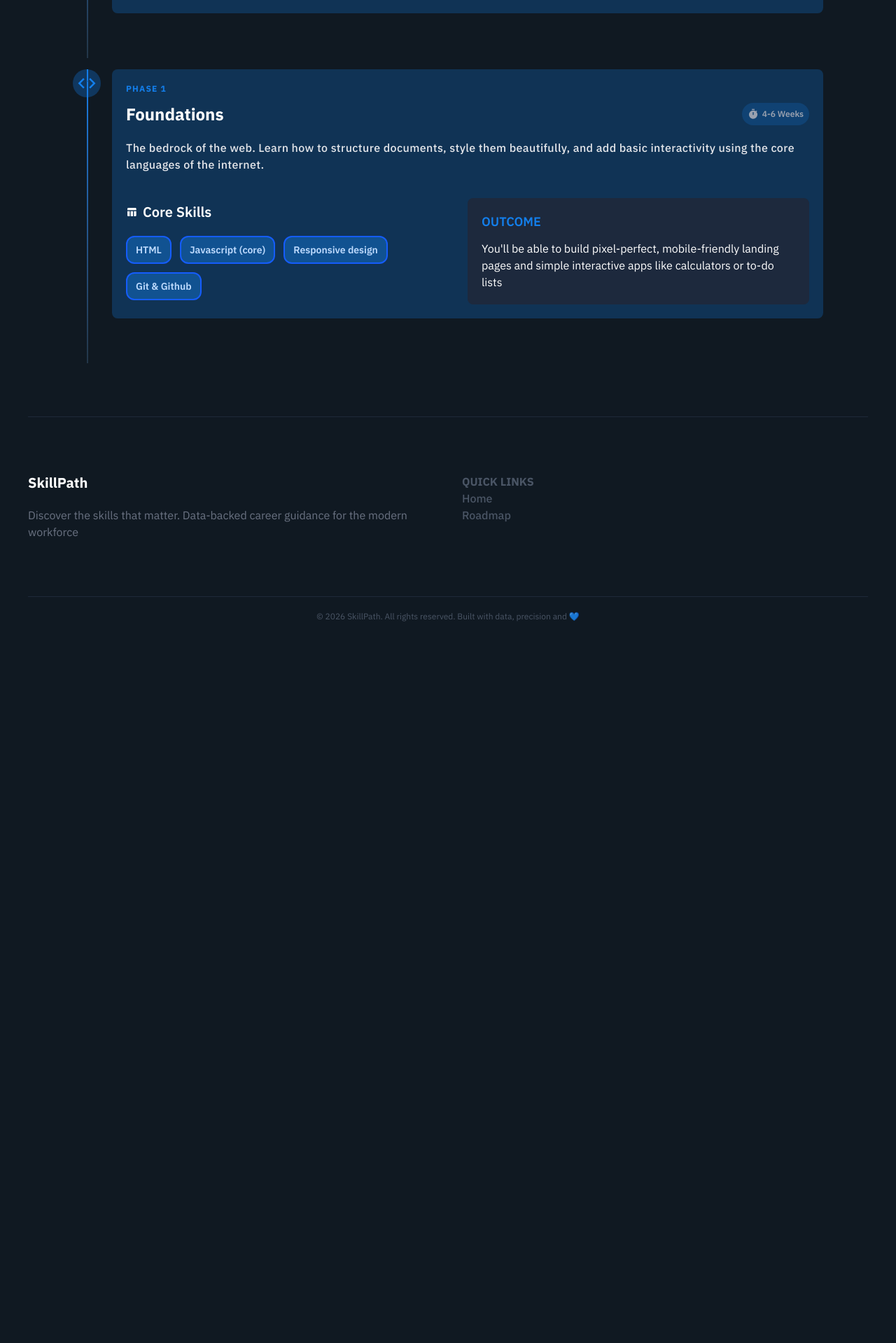
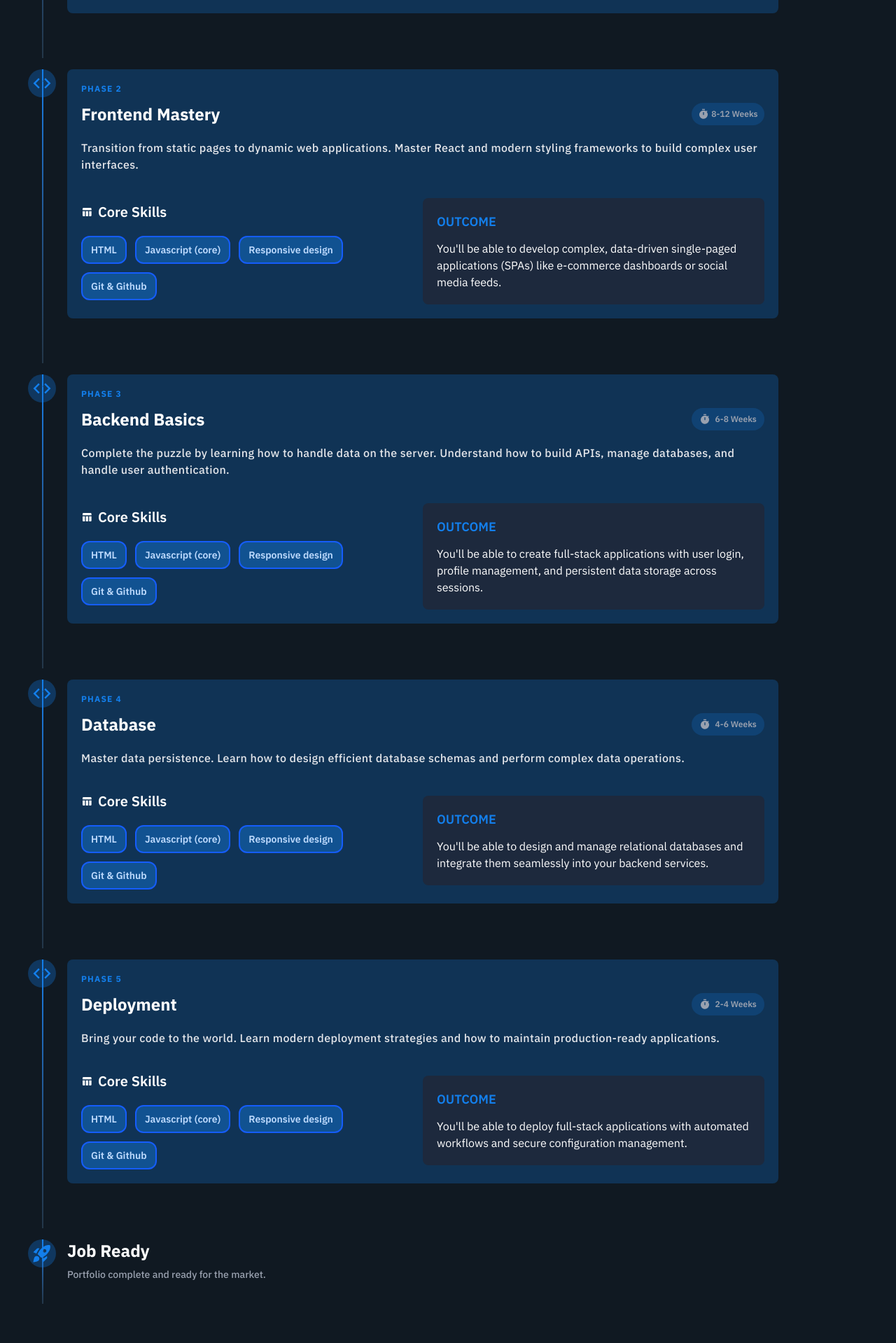
Before and after one commit to Stephanie-17/SkillPath, a Next.js app: page /roadmap in a window 1280 px wide. Shown: the part 601-2520 px from the top of the page at 70% size. Before the commit the page ends 1502 px from the top, so only its background shows below. Built offline with nearby package versions, Linux system fonts and the light colour scheme.

Commit message:
fix: replace mock data with real data

```diff
--- a/app/roadmap/page.tsx
+++ b/app/roadmap/page.tsx
@@ -1,10 +1,13 @@
+import CTASection from '@/components/Landing/CTASection'
 import RoadmapCard from '@/components/roadmap/RoadmapCard'
+import { roadmap } from '@/data/roadmap'
 import React from 'react'
+import { MdRocketLaunch } from 'react-icons/md'
 
 const Roadmap = () => {
   return (
 
-    <main className='flex justify-center'>
+    <main className='flex justify-center flex-col'>
       <div className='p-5 sm:p-10 max-w-6xl'>
          <header className='mb-10'>
         <h1 className='text-4xl sm:text-4xl md:text-5xl font-bold mb-4'>Full Path <span className='text-primary'>Breakdown</span></h1>
@@ -12,11 +15,37 @@ const Roadmap = () => {
       </header>
 
       <section className='flex flex-col gap-15'>
-        <RoadmapCard />
-        <RoadmapCard />
+       {
+        roadmap.map(map=> (
+             <RoadmapCard key={map.id} phase={map.id} timeline={map.timeline}  header={map.header} desc={map.description}  coreSkills ={map.coreSkills} outcome={map.outcome}/>
+        ))
+       }
+
+
+       <article className="grid grid-cols-[40px_1fr] gap-4 pb-3">
+            {/* decorative line */}
+            {/* icon */}
+            <div className="relative ">
+              <div className="bg-primary/30 h-10 flex justify-center items-center w-10 rounded-full ">
+                <MdRocketLaunch className="text-3xl text-center text-primary" />
+              </div>
+              {/*main line */}
+              <div className="w-0.5 h-[calc(100%+2rem)] bg-linear-to-b from-[#137fec] to-[#233648] text-slate-800 absolute top-0 left-5 -z-1">
+                .
+              </div>
+            </div>
+            <div>
+              <h2 className='text-2xl font-bold mb-2'>Job Ready</h2>
+              <p className='text-gray-400 text-sm font-medium'>Portfolio complete and ready for the market.</p>
+            </div>
+            </article>
+
+
       </section>
       </div>
 
+
+     <CTASection/>
     </main>
   )
 }
--- a/components/roadmap/RoadmapCard.tsx
+++ b/components/roadmap/RoadmapCard.tsx
@@ -1,6 +1,16 @@
 import React from "react";
 import { MdCode, MdTableChart, MdTimer } from "react-icons/md";
-const RoadmapCard = () => {
+
+interface RoadmapCardProps {
+	phase: number,
+	timeline: string,
+	header: string,
+	desc: string,
+	coreSkills: string[],
+	outcome: string
+}
+
+const RoadmapCard = ({phase, timeline, header, desc,coreSkills, outcome}: RoadmapCardProps) => {
 	return (
 		<article className="grid grid-cols-[40px_1fr] gap-4 pb-5">
 			{/* decorative line */}
@@ -18,20 +28,20 @@ const RoadmapCard = () => {
 			{/* roadmap */}
 			<div className="bg-primary/25 rounded-lg p-5">
 				<p className="text-xs tracking-widest font-bold text-primary mb-3">
-					PHASE 1
+					PHASE {phase}
 				</p>
 
         <div className="flex flex-col sm:flex-row sm:justify-between sm:items-center">
-          <h3 className="text-bold text-2xl max-sm:mb-3 font-bold">Foundations</h3>
+          <h3 className="text-bold text-2xl max-sm:mb-3 font-bold">{header}</h3>
 
-				<div className="bg-primary/20 p-2 w-24 flex justify-between rounded-2xl">
+				<div className="bg-primary/20 p-2 w-26  flex justify-around rounded-2xl">
 					<MdTimer className="text-gray-400" />
-					<p className="text-xs font-semibold text-gray-400">4-6 Weeks</p>
+					<p className="text-xs font-semibold text-gray-400">{timeline}</p>
 				</div>
         </div>
 
 
-        <p className="text-gray-200 font-medium mt-5 tracking-wide">The bedrock of the web. Learn how to structure documents, style them beautifully, and add basic interactivity using the core languages of the internet.</p>
+        <p className="text-gray-200 font-medium mt-5 tracking-wide">{desc}</p>
 
         <div className="grid grid-cols-1 lg:grid-cols-2 lg:justify-between lg:items-center">
 
@@ -52,7 +62,7 @@ const RoadmapCard = () => {
 
           <div className="bg-slate-800 mt-9 p-5 rounded-lg">
            <h3 className="text-primary font-semibold mb-3 text-lg">OUTCOME</h3>
-           <p>You&apos;ll be able to build pixel-perfect, mobile-friendly landing pages and simple interactive apps like calculators or to-do lists</p>
+           <p>{outcome}</p>
           </div>
 
         </div>
--- /dev/null
+++ b/data/roadmap.ts
@@ -0,0 +1,56 @@
+export const roadmap = [
+  {
+    id: 1,
+    header: 'Foundations',
+    timeline: '4-6 Weeks',
+    description: 'The bedrock of the web. Learn how to structure documents, style them beautifully, and add basic interactivity using th core languages of the internet.',
+    coreSkills: [
+       'HTML', 'CSS', 'Responsive Design', 'Git & GitHub', 'JavaScript (Core)'
+    ],
+    outcome: "You'll be able to build pixe;-perfect, mobile-friendly landing pages and simple interactive apps like calculators or to-do lists"
+  },
+
+  {
+    id: 2,
+    header: 'Frontend Mastery',
+    timeline: '8-12 Weeks',
+    description: 'Transition from static pages to dynamic web applications. Master React and modern styling frameworks to build complex user interfaces.',
+    coreSkills: [
+       'React', 'State Management Basics', 'API Integration', 'Performance basics',
+    ],
+    outcome: "You'll be able to develop complex, data-driven single-paged applications (SPAs) like e-commerce dashboards or social media feeds."
+  },
+
+  {
+    id: 3,
+    header: 'Backend Basics',
+    timeline: '6-8 Weeks',
+    description: 'Complete the puzzle by learning how to handle data on the server. Understand how to build APIs, manage databases, and handle user authentication.',
+    coreSkills: [
+       'Node.js fundamentals', 'REST APIs', 'Express', 'Authentication basics'
+    ],
+    outcome: "You'll be able to create full-stack applications with user login, profile management, and persistent data storage across sessions."
+  },
+
+  {
+    id: 4,
+    header: 'Database',
+    timeline: '4-6 Weeks',
+    description: 'Master data persistence. Learn how to design efficient database schemas and perform complex data operations.',
+    coreSkills: [
+       'SQL fundamentals', 'Database design', 'CRUD operations',
+    ],
+    outcome: "You'll be able to design and manage relational databases and integrate them seamlessly into your backend services."
+  },
+
+  {
+    id: 5,
+    header: 'Deployment',
+    timeline: '2-4 Weeks',
+    description: 'Bring your code to the world. Learn modern deployment strategies and how to maintain production-ready applications.',
+    coreSkills: [
+       'Hosting (Vercel/Render/etc.)', 'Environment variables', 'Basic CI/CD concepts'
+    ],
+    outcome: "You'll be able to deploy full-stack applications with automated workflows and secure configuration management."
+  },
+]
```
